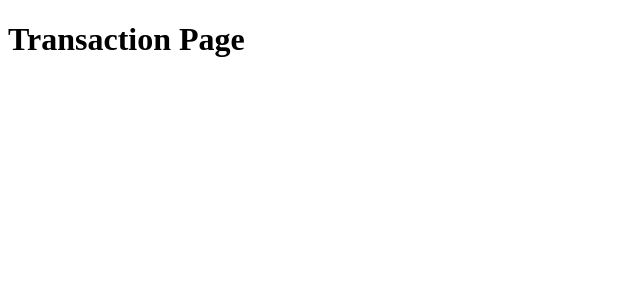
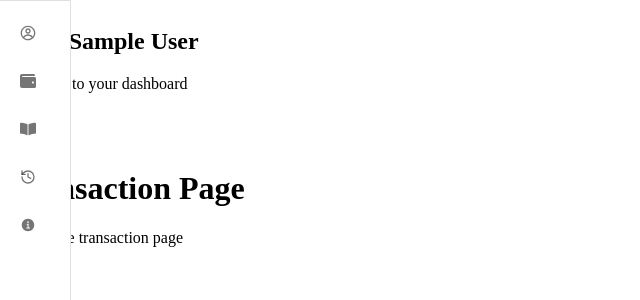
Before and after one commit to Charuhas10/lms, a Next.js app: page /transaction in a window 1280 px wide. Shown: the top 300 px of the page, without its empty margins (0-640 px from the left). Built offline with nearby package versions, Linux system fonts and the light colour scheme; no server answers; sample sign-in values are in the browser's storage.

Commit message:
created a layout

```diff
--- a/app/transaction/page.js
+++ b/app/transaction/page.js
@@ -1,6 +1,15 @@
-export default function Transaction(){
-  return(
-    <div>
+import Layout from "@/components/Layout";
+import { getServerSession } from "next-auth";
+import { authOptions } from "../api/auth/[...nextauth]/route";
+
+export default async function Transaction() {
+  const session = await getServerSession(authOptions);
+  console.log(session);
+  if (!session) redirect("/auth/signin");
+  return (
+    <Layout name={session.user.name}>
       <h1>Transaction Page</h1>
-    </div>)
+      <p>This is the transaction page</p>
+    </Layout>
+  );
 }
--- /dev/null
+++ b/components/Layout.jsx
@@ -0,0 +1,63 @@
+"use client";
+
+import React, { useState } from "react";
+import Sidebar from "./Sidebar";
+import Link from "next/link";
+import { Avatar } from "@mui/material";
+import { signOut } from "next-auth/react";
+import { useRouter } from "next/navigation";
+
+export default function Layout({ children, name }) {
+  const [isPopupOpen, setIsPopupOpen] = useState(false);
+  const router = useRouter();
+
+  const togglePopup = () => {
+    setIsPopupOpen(!isPopupOpen);
+  };
+
+  const handleLogout = () => {
+    signOut();
+    console.log("User logged out");
+    setIsPopupOpen(false);
+    router.push("/");
+  };
+
+  return (
+    <div className="grid grid-cols-[70px_minmax(0,_1fr)] grid-rows-[90px_minmax(0,_1fr)] h-screen">
+      <div className="col-start-1 col-end-2 row-start-1 row-end-3">
+        <Sidebar />
+      </div>
+
+      <div className="col-start-2 col-end-3 row-start-1 row-end-2 flex justify-between items-center p-10">
+        <div>
+          <h2 className="text-3xl font-semibold">Hello {name}</h2>
+          <p>Welcome to your dashboard</p>
+        </div>
+
+        <div onClick={togglePopup} className="relative">
+          <Avatar>{name.slice(0, 2).toUpperCase()}</Avatar>
+          {isPopupOpen && (
+            <div className="absolute right-0 mt-2 w-48 bg-white border-2 border-gray-200 p-2 rounded-md shadow-md">
+              <Link href="/profile">
+                <a className="block px-4 py-2 text-sm text-gray-700 hover:bg-gray-100">
+                  Profile
+                </a>
+              </Link>
+              <button
+                className="block w-full text-left px-4 py-2 text-sm text-gray-700 hover:bg-gray-100"
+                onClick={handleLogout}
+              >
+                Logout
+              </button>
+            </div>
+          )}
+        </div>
+      </div>
+
+      {/* Main content area */}
+      <div className="col-start-2 col-end-3 row-start-2 row-end-3 flex  p-10">
+        {children}
+      </div>
+    </div>
+  );
+}
```
Also changed, not shown: components/CourseLayout.jsx (+0 -8 lines), components/MyCourseLayout.jsx (+10 -24 lines).
